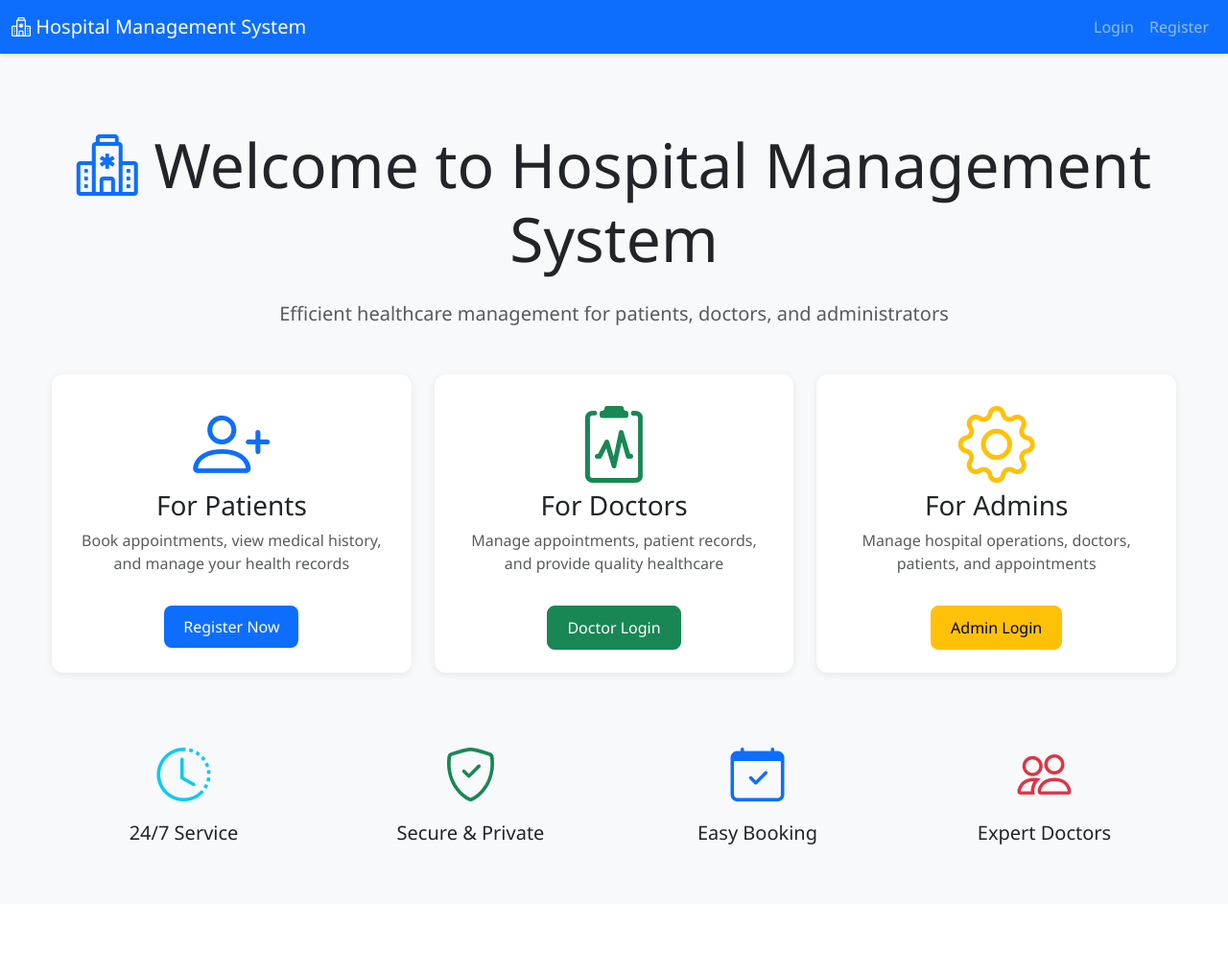
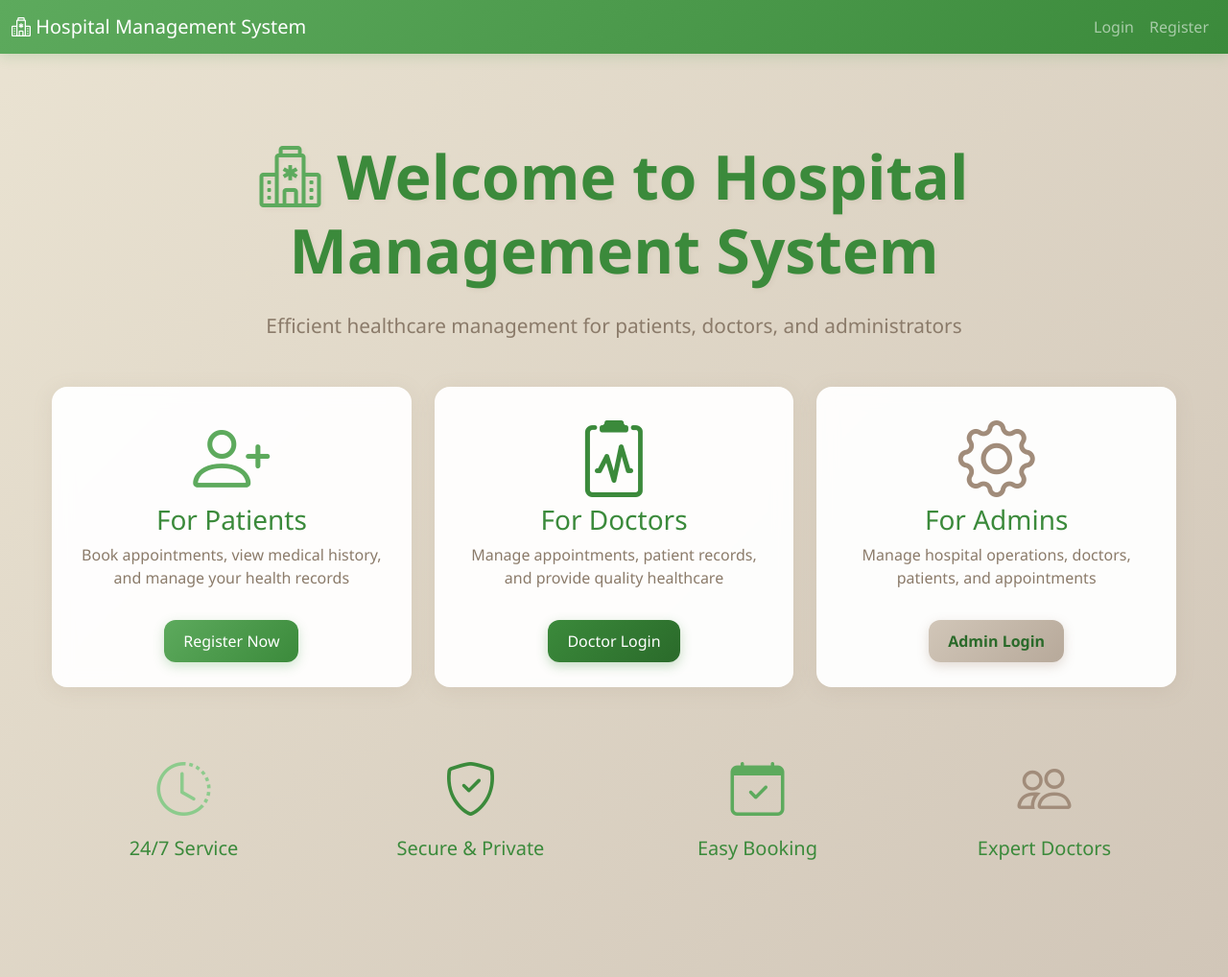
Before and after one commit to Karmic-hydra/Hospital-Management-System, a Flask app: page / in a window 1280 px wide. Shown: the whole page at 96% size. Before the commit the page ends 880 px from the top, so only its background shows below. Run offline with Flask 3, Linux system fonts and the light colour scheme.

Commit message:
Update frontend theme with calming green and beige color palette

```diff
--- a/templates/base.html
+++ b/templates/base.html
@@ -8,46 +8,66 @@
     <link rel="stylesheet" href="https://cdn.jsdelivr.net/npm/bootstrap-icons@1.10.0/font/bootstrap-icons.css">
     <style>
         :root {
-            --primary-color: #0d6efd;
-            --secondary-color: #6c757d;
-            --success-color: #198754;
-            --danger-color: #dc3545;
-            --warning-color: #ffc107;
-            --info-color: #0dcaf0;
+            /* Calming green palette */
+            --primary-color: #5DAA5D;
+            --primary-light: #8CCB8C;
+            --primary-dark: #3B8A3B;
+            --accent-color: #B2E0B2;
+            --dark-green: #2A6A2A;
+
+            /* Soothing neutral palette */
+            --beige-light: #EAE3D2;
+            --beige: #D1C6B8;
+            --taupe-light: #B7A99A;
+            --taupe: #A18C7A;
+            --brown: #8B7B6A;
+
+            /* Status colors using calming tones */
+            --success-color: #5DAA5D;
+            --danger-color: #A18C7A;
+            --warning-color: #D1C6B8;
+            --info-color: #8CCB8C;
         }
 
         body {
             font-family: 'Segoe UI', Tahoma, Geneva, Verdana, sans-serif;
-            background-color: #f8f9fa;
+            background: linear-gradient(135deg, #EAE3D2 0%, #D1C6B8 100%);
+            min-height: 100vh;
         }
 
         .navbar {
-            box-shadow: 0 2px 4px rgba(0,0,0,.1);
+            background: linear-gradient(135deg, #5DAA5D 0%, #3B8A3B 100%) !important;
+            box-shadow: 0 4px 12px rgba(93, 170, 93, 0.2);
+            backdrop-filter: blur(10px);
         }
 
         .sidebar {
             min-height: calc(100vh - 56px);
-            background-color: #fff;
-            box-shadow: 2px 0 4px rgba(0,0,0,.1);
+            background: linear-gradient(180deg, #ffffff 0%, #f8f6f0 100%);
+            box-shadow: 4px 0 16px rgba(161, 140, 122, 0.1);
             padding: 20px 0;
+            border-right: 1px solid rgba(161, 140, 122, 0.1);
         }
 
         .sidebar .nav-link {
-            color: #333;
+            color: #8B7B6A;
             padding: 12px 20px;
             margin: 5px 10px;
-            border-radius: 8px;
-            transition: all 0.3s;
+            border-radius: 12px;
+            transition: all 0.3s ease;
+            font-weight: 500;
         }
 
         .sidebar .nav-link:hover {
-            background-color: #e9ecef;
-            color: var(--primary-color);
+            background: linear-gradient(135deg, #B2E0B2 0%, #8CCB8C 100%);
+            color: #2A6A2A;
+            transform: translateX(5px);
         }
 
         .sidebar .nav-link.active {
-            background-color: var(--primary-color);
+            background: linear-gradient(135deg, #5DAA5D 0%, #3B8A3B 100%);
             color: white;
+            box-shadow: 0 4px 12px rgba(93, 170, 93, 0.3);
         }
 
         .sidebar .nav-link i {
@@ -57,102 +77,138 @@
 
         .card {
             border: none;
-            border-radius: 12px;
-            box-shadow: 0 2px 8px rgba(0,0,0,.08);
-            transition: transform 0.3s, box-shadow 0.3s;
+            border-radius: 16px;
+            background: rgba(255, 255, 255, 0.95);
+            backdrop-filter: blur(10px);
+            box-shadow: 0 4px 20px rgba(161, 140, 122, 0.15);
+            transition: all 0.3s ease;
+            overflow: hidden;
         }
 
         .card:hover {
-            transform: translateY(-5px);
-            box-shadow: 0 4px 16px rgba(0,0,0,.12);
+            transform: translateY(-8px);
+            box-shadow: 0 8px 32px rgba(93, 170, 93, 0.2);
         }
 
         .card-header {
-            background-color: #fff;
-            border-bottom: 2px solid #f0f0f0;
+            background: linear-gradient(135deg, #B2E0B2 0%, #8CCB8C 100%);
+            border-bottom: none;
+            color: #2A6A2A;
             font-weight: 600;
             padding: 15px 20px;
         }
 
         .stat-card {
             padding: 25px;
-            border-left: 4px solid var(--primary-color);
+            border-left: 5px solid var(--primary-color);
+            background: linear-gradient(135deg, rgba(178, 224, 178, 0.1) 0%, rgba(140, 203, 140, 0.1) 100%);
         }
 
         .stat-card h3 {
             font-size: 2.5rem;
             font-weight: bold;
             margin-bottom: 5px;
+            color: var(--primary-dark);
         }
 
         .stat-card p {
-            color: #6c757d;
+            color: #8B7B6A;
             margin-bottom: 0;
         }
 
         .btn {
-            border-radius: 8px;
+            border-radius: 12px;
             padding: 10px 20px;
             font-weight: 500;
-            transition: all 0.3s;
+            transition: all 0.3s ease;
         }
 
         .btn-primary {
-            background-color: var(--primary-color);
+            background: linear-gradient(135deg, #5DAA5D 0%, #3B8A3B 100%);
             border: none;
+            box-shadow: 0 4px 12px rgba(93, 170, 93, 0.3);
         }
 
         .btn-primary:hover {
-            background-color: #0b5ed7;
+            background: linear-gradient(135deg, #3B8A3B 0%, #2A6A2A 100%);
             transform: translateY(-2px);
-            box-shadow: 0 4px 8px rgba(13,110,253,.3);
+            box-shadow: 0 6px 20px rgba(93, 170, 93, 0.4);
         }
 
         .table {
-            background-color: white;
-            border-radius: 12px;
+            background-color: rgba(255, 255, 255, 0.95);
+            border-radius: 16px;
             overflow: hidden;
+            box-shadow: 0 4px 20px rgba(161, 140, 122, 0.1);
         }
 
         .table thead {
-            background-color: #f8f9fa;
+            background: linear-gradient(135deg, #B2E0B2 0%, #8CCB8C 100%);
+            color: #2A6A2A;
+        }
+
+        .table tbody tr {
+            transition: all 0.2s ease;
+        }
+
+        .table tbody tr:hover {
+            background-color: rgba(178, 224, 178, 0.1);
         }
 
         .badge {
             padding: 6px 12px;
-            border-radius: 6px;
+            border-radius: 8px;
             font-weight: 500;
         }
 
         .badge-booked {
-            background-color: #0dcaf0;
+            background: linear-gradient(135deg, #8CCB8C 0%, #5DAA5D 100%);
             color: white;
         }
 
         .badge-completed {
-            background-color: #198754;
+            background: linear-gradient(135deg, #5DAA5D 0%, #3B8A3B 100%);
             color: white;
         }
 
         .badge-cancelled {
-            background-color: #dc3545;
+            background: linear-gradient(135deg, #B7A99A 0%, #A18C7A 100%);
             color: white;
         }
 
         .form-control, .form-select {
-            border-radius: 8px;
-            border: 1px solid #dee2e6;
+            border-radius: 12px;
+            border: 2px solid rgba(161, 140, 122, 0.2);
             padding: 10px 15px;
+            background-color: rgba(255, 255, 255, 0.9);
+            transition: all 0.3s ease;
         }
 
         .form-control:focus, .form-select:focus {
             border-color: var(--primary-color);
-            box-shadow: 0 0 0 0.2rem rgba(13,110,253,.25);
+            box-shadow: 0 0 0 0.2rem rgba(93, 170, 93, 0.25);
+            background-color: white;
         }
 
         .alert {
-            border-radius: 8px;
+            border-radius: 12px;
             border: none;
+            backdrop-filter: blur(10px);
+        }
+
+        .alert-success {
+            background: linear-gradient(135deg, rgba(93, 170, 93, 0.9) 0%, rgba(59, 138, 59, 0.9) 100%);
+            color: white;
+        }
+
+        .alert-danger {
+            background: linear-gradient(135deg, rgba(183, 169, 154, 0.9) 0%, rgba(161, 140, 122, 0.9) 100%);
+            color: white;
+        }
+
+        .alert-info {
+            background: linear-gradient(135deg, rgba(140, 203, 140, 0.9) 0%, rgba(93, 170, 93, 0.9) 100%);
+            color: white;
         }
 
         .content-wrapper {
--- a/templates/index.html
+++ b/templates/index.html
@@ -2,41 +2,103 @@
 
 {% block title %}Home - Hospital Management System{% endblock %}
 
+{% block extra_css %}
+<style>
+    .hero-section {
+        padding: 60px 0;
+    }
+
+    .hero-title {
+        color: #3B8A3B;
+        font-weight: 700;
+        text-shadow: 2px 2px 4px rgba(161, 140, 122, 0.1);
+    }
+
+    .hero-subtitle {
+        color: #8B7B6A;
+        font-size: 1.3rem;
+    }
+
+    .feature-card {
+        transition: all 0.3s ease;
+        border: 2px solid transparent;
+    }
+
+    .feature-card:hover {
+        border-color: var(--primary-color);
+    }
+
+    .icon-primary { color: #5DAA5D; }
+    .icon-success { color: #3B8A3B; }
+    .icon-accent { color: #8CCB8C; }
+    .icon-taupe { color: #A18C7A; }
+
+    .btn-success {
+        background: linear-gradient(135deg, #3B8A3B 0%, #2A6A2A 100%);
+        border: none;
+        box-shadow: 0 4px 12px rgba(59, 138, 59, 0.3);
+    }
+
+    .btn-success:hover {
+        background: linear-gradient(135deg, #2A6A2A 0%, #1a4a1a 100%);
+        transform: translateY(-2px);
+        box-shadow: 0 6px 20px rgba(59, 138, 59, 0.4);
+    }
+
+    .btn-warning {
+        background: linear-gradient(135deg, #D1C6B8 0%, #B7A99A 100%);
+        border: none;
+        color: #2A6A2A;
+        box-shadow: 0 4px 12px rgba(161, 140, 122, 0.3);
+        font-weight: 600;
+    }
+
+    .btn-warning:hover {
+        background: linear-gradient(135deg, #B7A99A 0%, #A18C7A 100%);
+        transform: translateY(-2px);
+        box-shadow: 0 6px 20px rgba(161, 140, 122, 0.4);
+        color: #2A6A2A;
+    }
+</style>
+{% endblock %}
+
 {% block content %}
-<div class="row">
-    <div class="col-12 text-center mt-5">
-        <h1 class="display-3 mb-4"><i class="bi bi-hospital text-primary"></i> Welcome to Hospital Management System</h1>
-        <p class="lead text-muted mb-5">Efficient healthcare management for patients, doctors, and administrators</p>
+<div class="row hero-section">
+    <div class="col-12 text-center">
+        <h1 class="display-3 mb-4 hero-title">
+            <i class="bi bi-hospital icon-primary"></i> Welcome to Hospital Management System
+        </h1>
+        <p class="lead hero-subtitle mb-5">Efficient healthcare management for patients, doctors, and administrators</p>
 
         <div class="row justify-content-center mt-5">
             <div class="col-md-4 mb-4">
-                <div class="card h-100">
+                <div class="card h-100 feature-card">
                     <div class="card-body text-center p-4">
-                        <i class="bi bi-person-plus display-1 text-primary mb-3"></i>
-                        <h3>For Patients</h3>
-                        <p class="text-muted">Book appointments, view medical history, and manage your health records</p>
+                        <i class="bi bi-person-plus display-1 icon-primary mb-3"></i>
+                        <h3 style="color: #3B8A3B;">For Patients</h3>
+                        <p style="color: #8B7B6A;">Book appointments, view medical history, and manage your health records</p>
                         <a href="{{ url_for('auth.register') }}" class="btn btn-primary mt-3">Register Now</a>
                     </div>
                 </div>
             </div>
 
             <div class="col-md-4 mb-4">
-                <div class="card h-100">
+                <div class="card h-100 feature-card">
                     <div class="card-body text-center p-4">
-                        <i class="bi bi-clipboard2-pulse display-1 text-success mb-3"></i>
-                        <h3>For Doctors</h3>
-                        <p class="text-muted">Manage appointments, patient records, and provide quality healthcare</p>
+                        <i class="bi bi-clipboard2-pulse display-1 icon-success mb-3"></i>
+                        <h3 style="color: #3B8A3B;">For Doctors</h3>
+                        <p style="color: #8B7B6A;">Manage appointments, patient records, and provide quality healthcare</p>
                         <a href="{{ url_for('auth.login') }}" class="btn btn-success mt-3">Doctor Login</a>
                     </div>
                 </div>
             </div>
 
             <div class="col-md-4 mb-4">
-                <div class="card h-100">
+                <div class="card h-100 feature-card">
                     <div class="card-body text-center p-4">
-                        <i class="bi bi-gear display-1 text-warning mb-3"></i>
-                        <h3>For Admins</h3>
-                        <p class="text-muted">Manage hospital operations, doctors, patients, and appointments</p>
+                        <i class="bi bi-gear display-1 icon-taupe mb-3"></i>
+                        <h3 style="color: #3B8A3B;">For Admins</h3>
+                        <p style="color: #8B7B6A;">Manage hospital operations, doctors, patients, and appointments</p>
                         <a href="{{ url_for('auth.login') }}" class="btn btn-warning mt-3">Admin Login</a>
                     </div>
                 </div>
@@ -45,20 +107,20 @@
 
         <div class="row mt-5">
             <div class="col-md-3 text-center mb-4">
-                <i class="bi bi-clock-history display-4 text-info"></i>
-                <h5 class="mt-3">24/7 Service</h5>
+                <i class="bi bi-clock-history display-4 icon-accent"></i>
+                <h5 class="mt-3" style="color: #3B8A3B;">24/7 Service</h5>
             </div>
             <div class="col-md-3 text-center mb-4">
-                <i class="bi bi-shield-check display-4 text-success"></i>
-                <h5 class="mt-3">Secure & Private</h5>
+                <i class="bi bi-shield-check display-4 icon-success"></i>
+                <h5 class="mt-3" style="color: #3B8A3B;">Secure & Private</h5>
             </div>
             <div class="col-md-3 text-center mb-4">
-                <i class="bi bi-calendar-check display-4 text-primary"></i>
-                <h5 class="mt-3">Easy Booking</h5>
+                <i class="bi bi-calendar-check display-4 icon-primary"></i>
+                <h5 class="mt-3" style="color: #3B8A3B;">Easy Booking</h5>
             </div>
             <div class="col-md-3 text-center mb-4">
-                <i class="bi bi-people display-4 text-danger"></i>
-                <h5 class="mt-3">Expert Doctors</h5>
+                <i class="bi bi-people display-4 icon-taupe"></i>
+                <h5 class="mt-3" style="color: #3B8A3B;">Expert Doctors</h5>
             </div>
         </div>
     </div>
```
Also changed, not shown: templates/auth/login.html (+24 -1 lines), templates/auth/register.html (+26 -3 lines).
